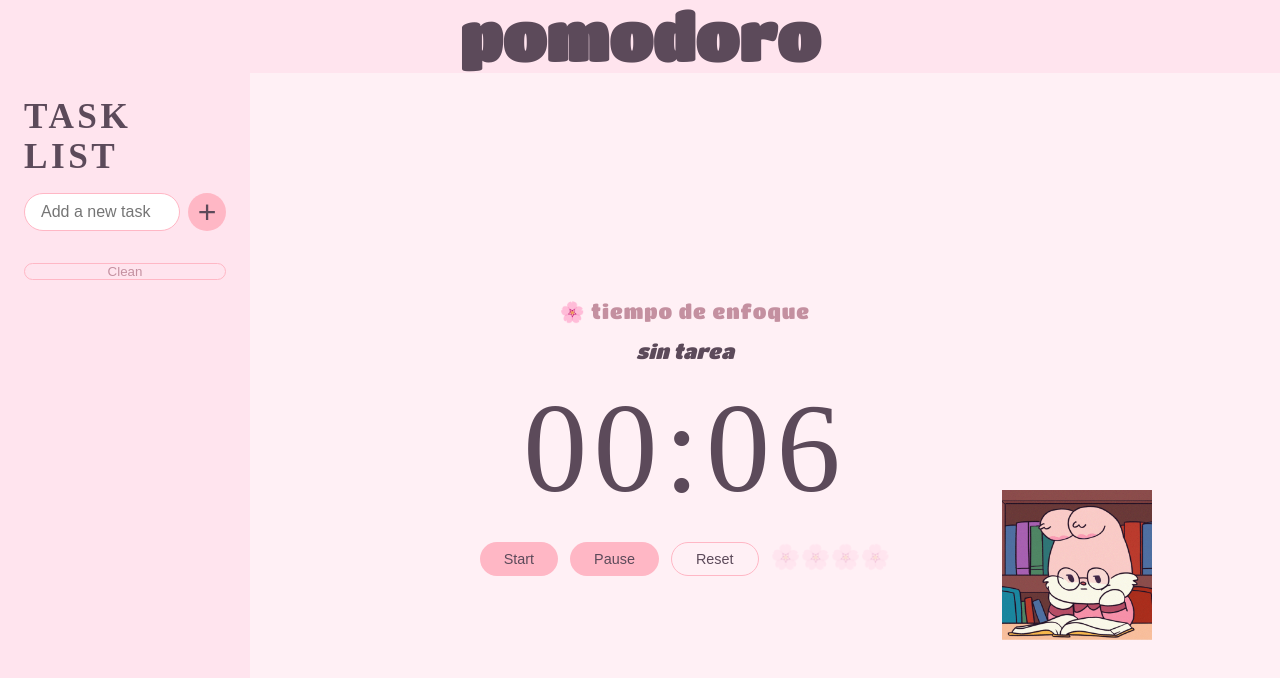
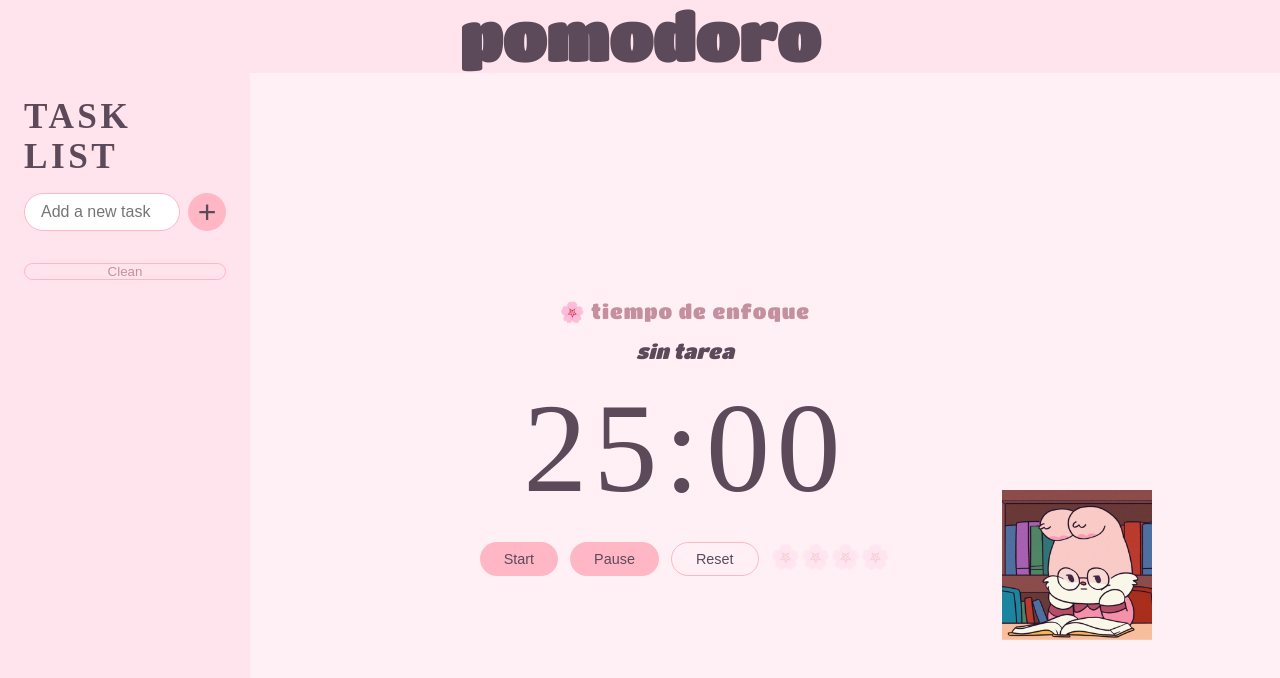
Before and after one commit to jacquelinjantman/TaskPomodoro, a React (Vite) app: page / in a window 1280 px wide. Shown: the top 678 px of the page. Built offline with nearby package versions, Linux system fonts and the light colour scheme; a web font is replaced by a local one.

Commit message:
fix time

```diff
--- a/src/App.jsx
+++ b/src/App.jsx
@@ -13,7 +13,7 @@ function App() {
     return saved ? JSON.parse(saved) : []
   })
   const [input, setInput] = useState("")
-  const [seconds, setSeconds] = useState (6)
+  const [seconds, setSeconds] = useState (25 * 60)
   const [isRunning, setIsRunning] = useState(false)
   const [mode, setMode] = useState ("work")
   const [pomodoroCount, setPomodoroCount] = useState(0)
```
